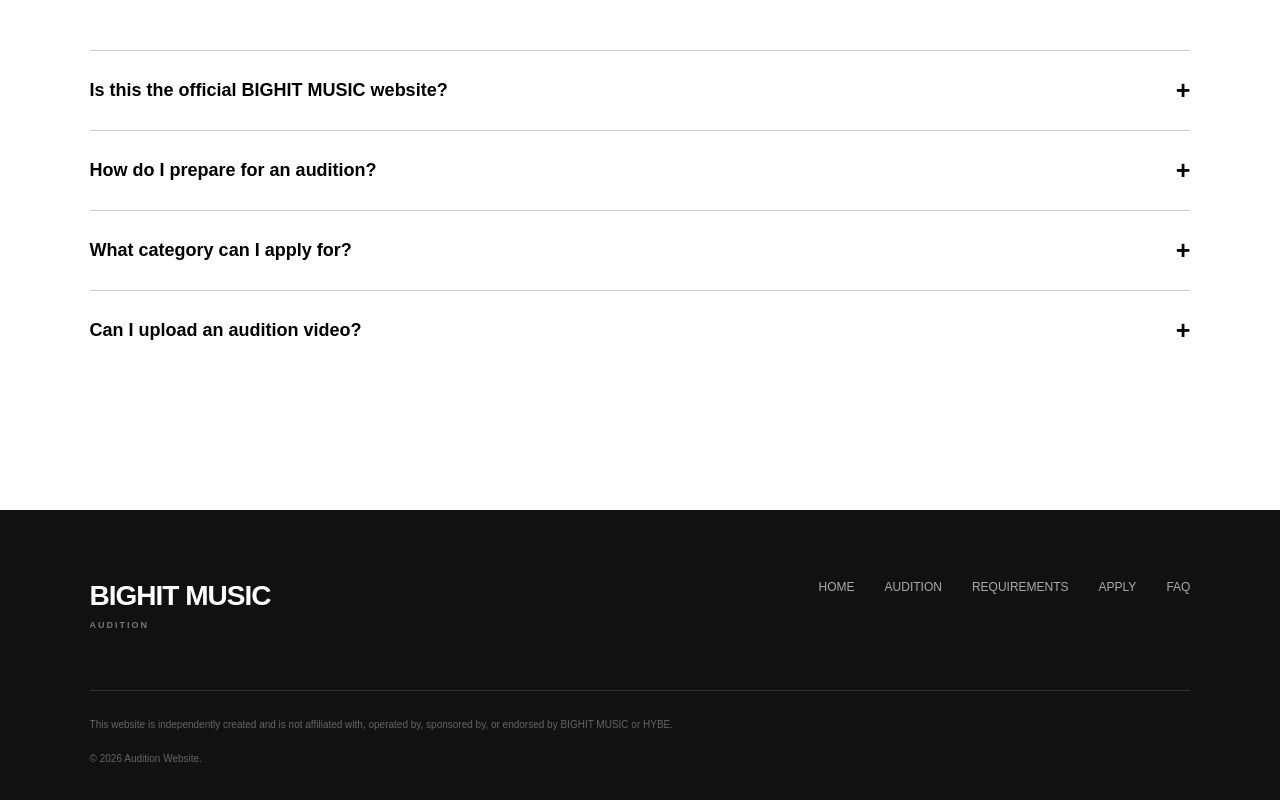
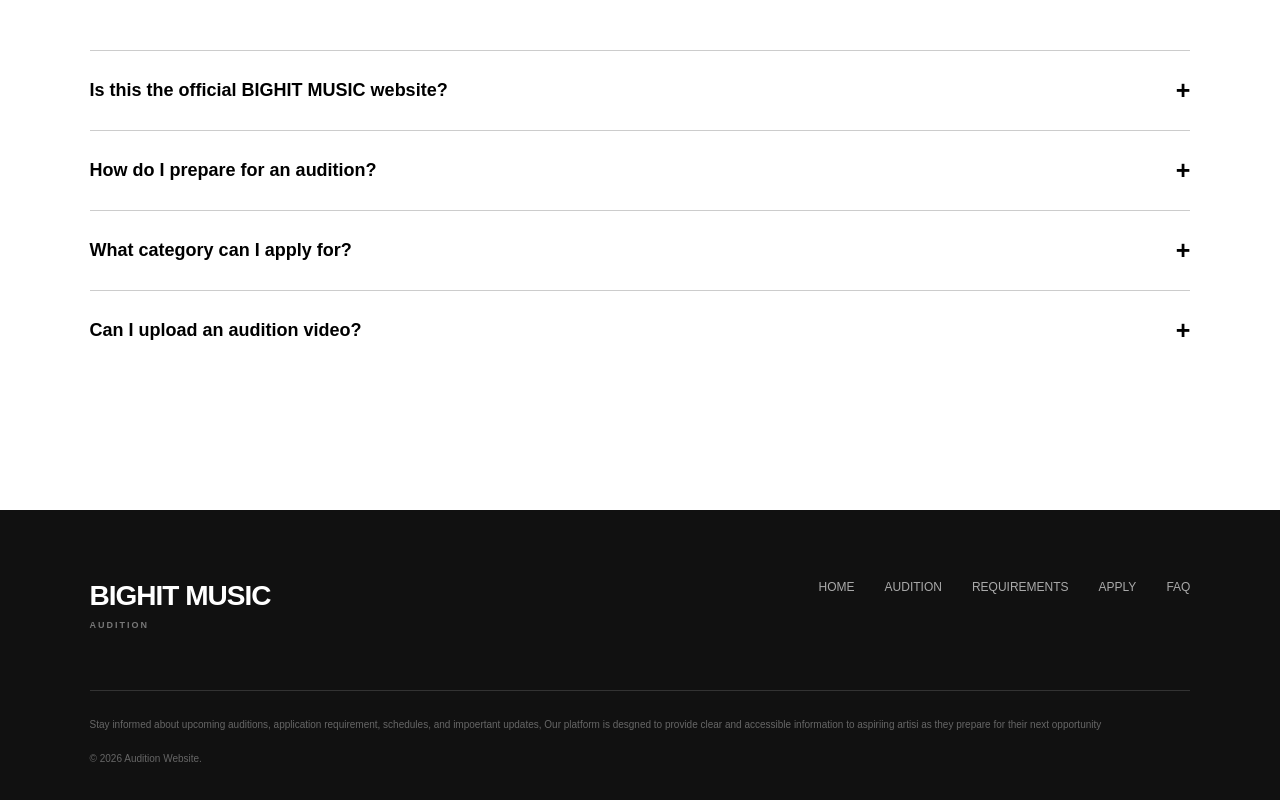
Before and after one commit to auditionbighitmusic-jpg/auditionbighitmusic-jpg.github.io, a plain HTML site: page index.html in a window 1280 px wide. Shown: the part 5607-6407 px from the top of the page. Drawn offline with Linux system fonts and the light colour scheme.

Commit message:
Update index.html

```diff
--- a/index.html
+++ b/index.html
@@ -1522,10 +1522,11 @@
 
     <div class="footer-bottom">
 
-      This website is independently created and is not
-      affiliated with, operated by, sponsored by, or
-      endorsed by BIGHIT MUSIC or HYBE.
-
+      Stay informed about upcoming auditions, application
+      requirement, schedules, and impoertant updates, Our
+      platform is desgned to provide clear and accessible
+      information to aspiriing artisi as they prepare for their next
+      opportunity
       <br><br>
 
       © 2026 Audition Website.
```
